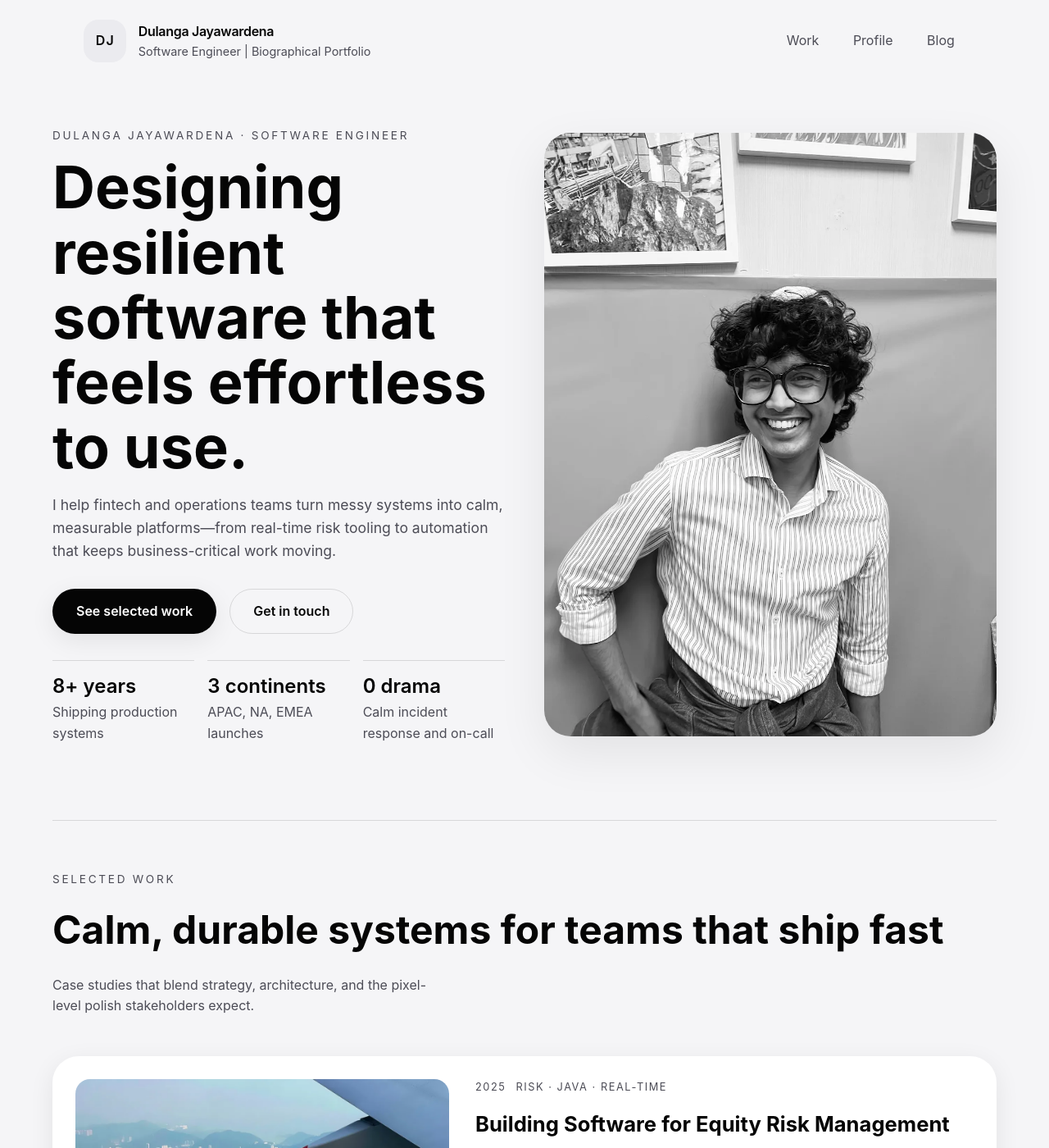
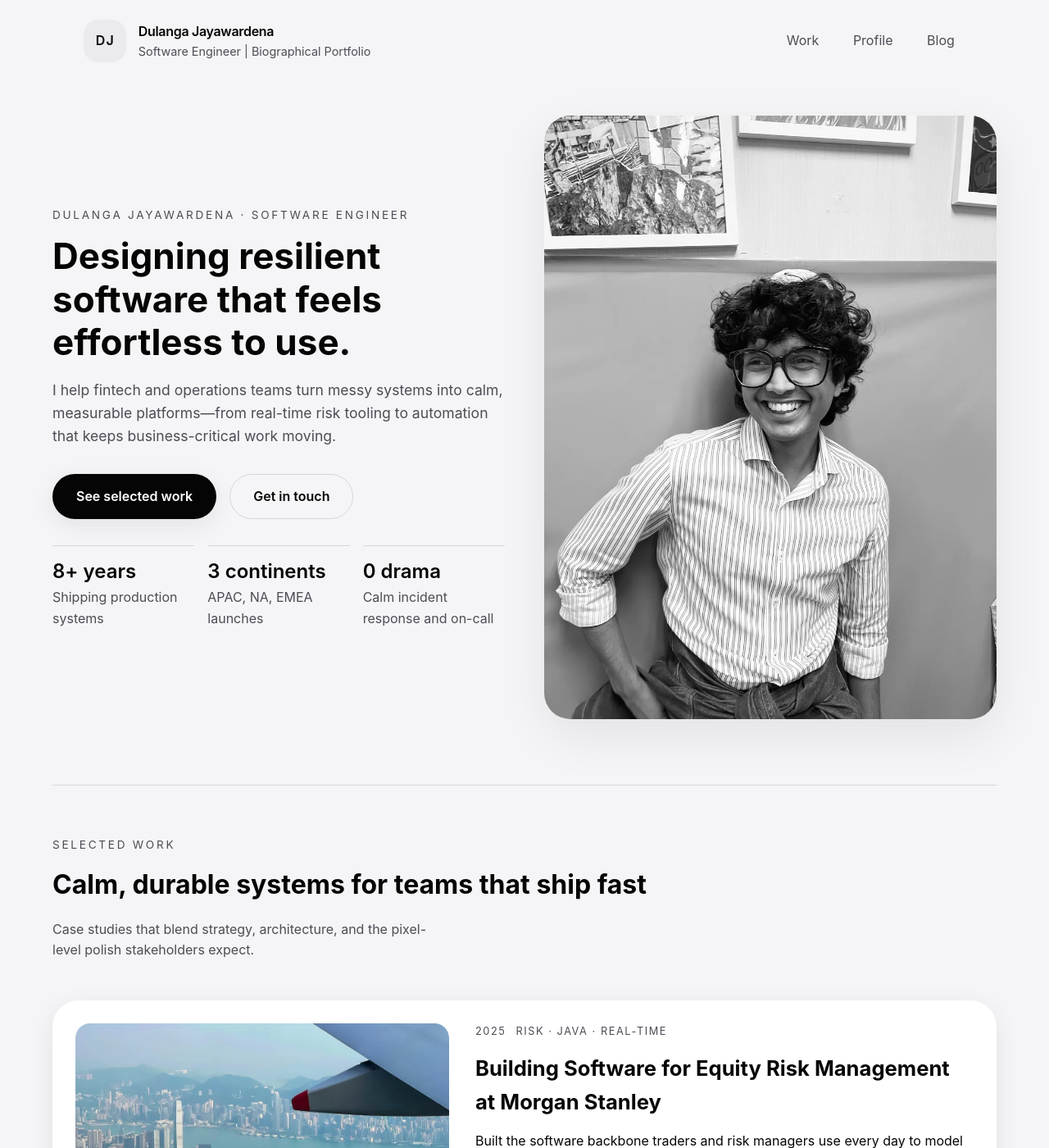
Before and after one commit to dulangaj/dulangaj.github.io, a Jekyll site: the page built from index.html, in a window 1280 px wide and 1400 px high. Shown: the whole window at 82% size. Built offline with Jekyll 4.4.1, drawn with Linux system fonts in a browser that asks for light colours; the list of posts is cut into pages by our own code.

Commit message:
Fixed heading sizing

```diff
--- a/assets/css/main.scss
+++ b/assets/css/main.scss
@@ -253,8 +253,8 @@
 
 .hero h1,
 .catalog-header h1 {
-  font-size: clamp(2.5rem, 6vw, 4.5rem);
-  line-height: 1.1;
+  font-size: clamp(2rem, 4vw, 2.75rem);
+  line-height: 1.2;
   margin: 0 0 1rem;
 }
 
@@ -372,7 +372,7 @@
 }
 
 .contact-cta-content h2 {
-  font-size: clamp(1.75rem, 4vw, 2.5rem);
+  font-size: clamp(1.5rem, 3vw, 2rem);
   margin: 0 0 0.75rem;
 }
 
@@ -408,7 +408,7 @@
 
 .section-heading h2 {
   margin: 0.3rem 0;
-  font-size: clamp(2rem, 4vw, 3rem);
+  font-size: clamp(1.5rem, 3vw, 2rem);
 }
 
 .section-heading p {
@@ -722,6 +722,9 @@
 .post-hero {
   margin-top: 4rem;
   margin-bottom: 3rem;
+  max-width: 65ch;
+  margin-left: auto;
+  margin-right: auto;
 }
 
 .post-meta {
@@ -736,8 +739,8 @@
 }
 
 .post-content h1 {
-  font-size: clamp(2.3rem, 5vw, 3.5rem);
-  line-height: 1.15;
+  font-size: 2rem;
+  line-height: 1.25;
   margin: 0 0 1rem;
 }
 
@@ -751,10 +754,15 @@
 
 .post-hero-media {
   margin-top: 2rem;
+  max-width: 65ch;
+  margin-left: auto;
+  margin-right: auto;
 }
 
 .prose {
   max-width: 65ch;
+  margin-left: auto;
+  margin-right: auto;
 }
 
 .prose > * + * {
```
